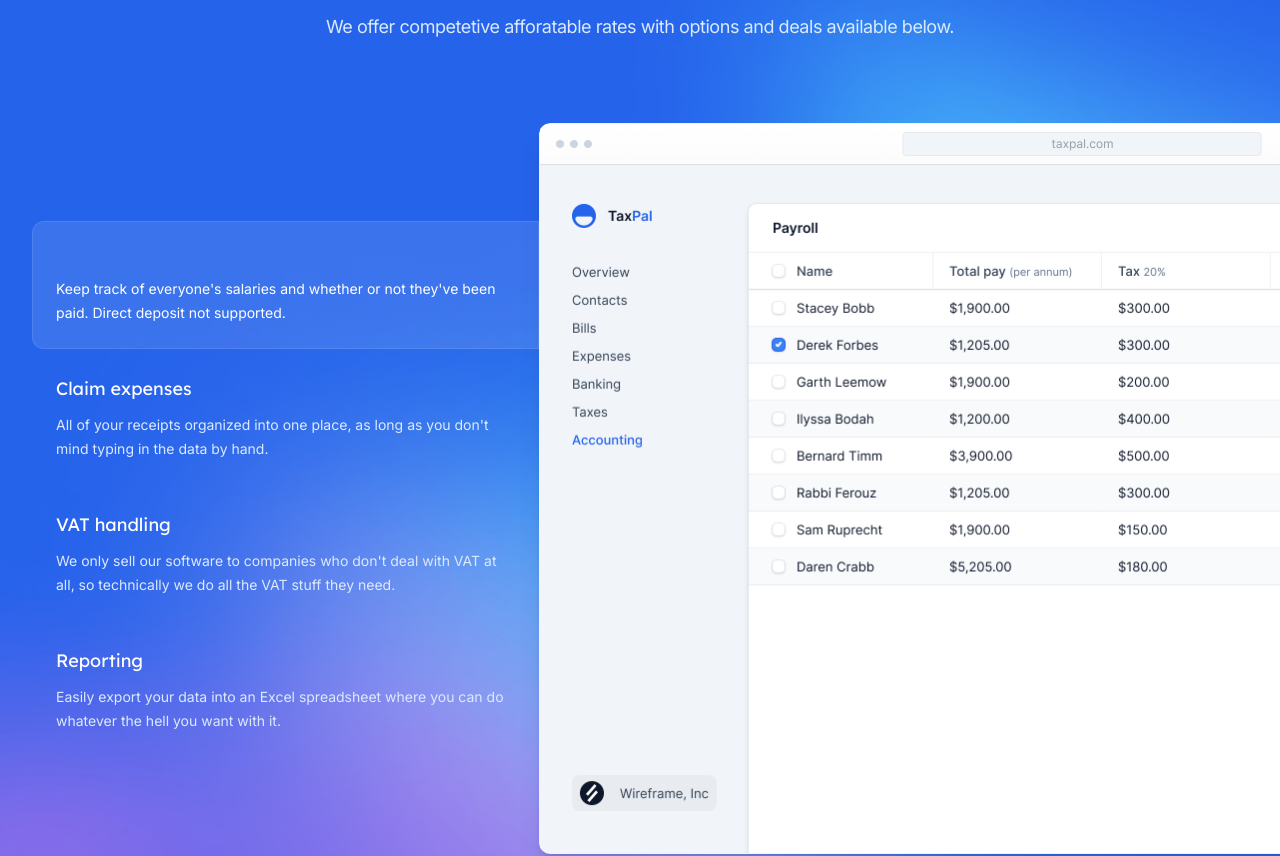
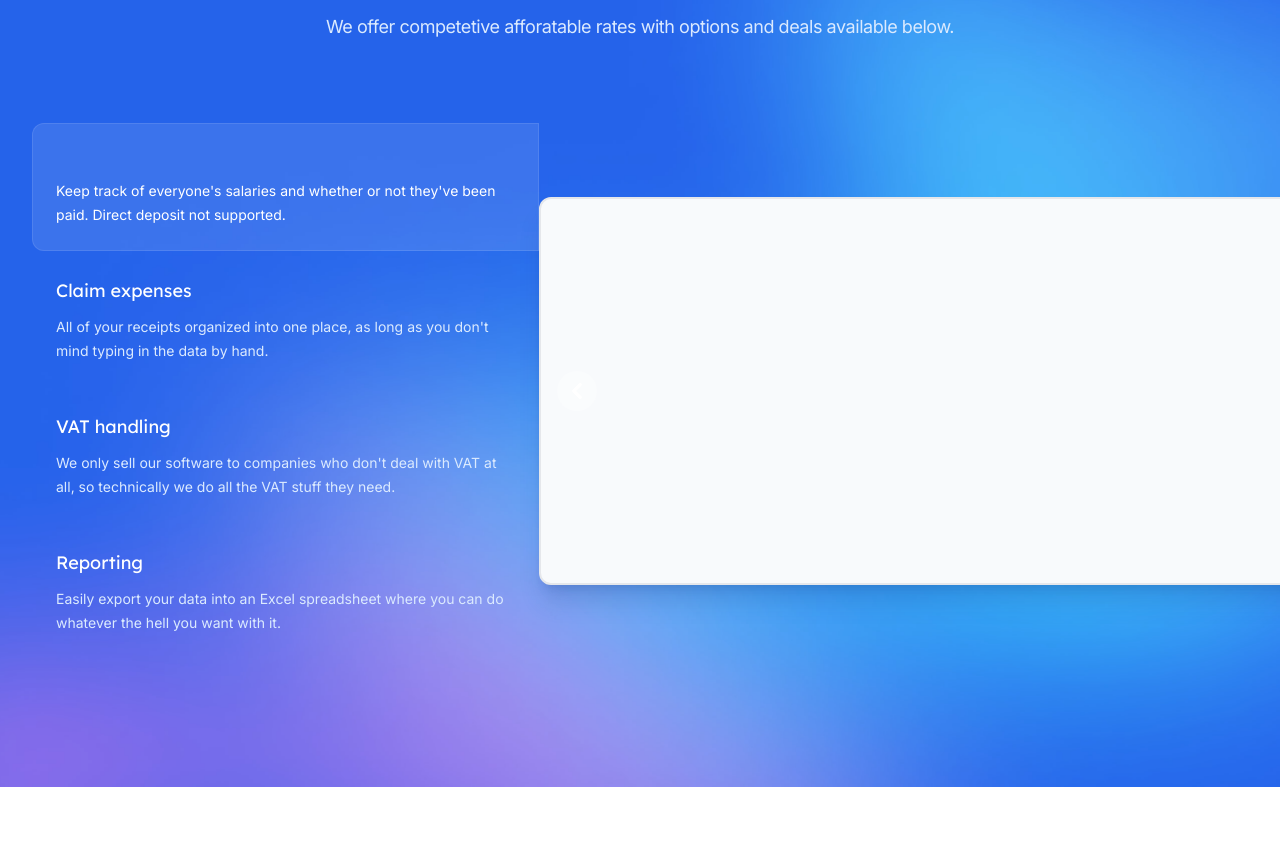
Before and after one commit to HunterBrennan1/devaviation, a Next.js app: page / in a window 1280 px wide. Shown: the part 1040-1896 px from the top of the page. Built offline with nearby package versions, Linux system fonts and the light colour scheme.

Commit message:
added carousel to primary features

```diff
--- a/src/components/PrimaryFeatures.jsx
+++ b/src/components/PrimaryFeatures.jsx
@@ -13,13 +13,14 @@
 import screenshotPayroll from '@/images/screenshots/payroll.png'
 import screenshotReporting from '@/images/screenshots/reporting.png'
 import screenshotVatReturns from '@/images/screenshots/vat-returns.png'
+import cessna from '@/images/screenshots/cessna.jpg'
 
 const features = [
   {
     title: '',
     description:
       "Keep track of everyone's salaries and whether or not they've been paid. Direct deposit not supported.",
-    image: screenshotPayroll,
+    image: cessna,
   },
   {
     title: 'Claim expenses',
@@ -137,14 +138,64 @@
                         {feature.description}
                       </p>
                     </div>
-                    <div className="mt-10 w-[45rem] overflow-hidden rounded-xl bg-slate-50 shadow-xl shadow-blue-900/20 sm:w-auto lg:mt-0 lg:w-[67.8125rem]">
-                      <Image
+                    <div className="mt-10 w-[45rem] overflow-hidden rounded-xl border-2 bg-slate-50 shadow-xl shadow-blue-900/20 sm:w-auto lg:mt-0 lg:w-[1070px]">
+                    <div id="default-carousel" class="relative w-full" data-carousel="slide">
+
+    <div class="relative h-56 overflow-hidden rounded-lg md:h-96">
+
+        <div class="hidden duration-700 ease-in-out" data-carousel-item>
+            <img src={cessna} class="absolute block w-full -translate-x-1/2 -translate-y-1/2 top-1/2 left-1/2" alt="..."></img>
+        </div>
+
+        <div class="hidden duration-700 ease-in-out" data-carousel-item>
+            <img src="/docs/images/carousel/carousel-2.svg" class="absolute block w-full -translate-x-1/2 -translate-y-1/2 top-1/2 left-1/2" alt="..."></img>
+        </div>
+
+        <div class="hidden duration-700 ease-in-out" data-carousel-item>
+            <img src="/docs/images/carousel/carousel-3.svg" class="absolute block w-full -translate-x-1/2 -translate-y-1/2 top-1/2 left-1/2" alt="..."></img>
+        </div>
+
+        <div class="hidden duration-700 ease-in-out" data-carousel-item>
+            <img src="/docs/images/carousel/carousel-4.svg" class="absolute block w-full -translate-x-1/2 -translate-y-1/2 top-1/2 left-1/2" alt="..."></img>
+        </div>
+
+        <div class="hidden duration-700 ease-in-out" data-carousel-item>
+            <img src="/docs/images/carousel/carousel-5.svg" class="absolute block w-full -translate-x-1/2 -translate-y-1/2 top-1/2 left-1/2" alt="..."></img>
+        </div>
+    </div>
+
+    <div class="absolute z-30 flex -translate-x-1/2 bottom-5 left-1/2 space-x-3 rtl:space-x-reverse">
+        <button type="button" class="w-3 h-3 rounded-full" aria-current="true" aria-label="Slide 1" data-carousel-slide-to="0"></button>
+        <button type="button" class="w-3 h-3 rounded-full" aria-current="false" aria-label="Slide 2" data-carousel-slide-to="1"></button>
+        <button type="button" class="w-3 h-3 rounded-full" aria-current="false" aria-label="Slide 3" data-carousel-slide-to="2"></button>
+        <button type="button" class="w-3 h-3 rounded-full" aria-current="false" aria-label="Slide 4" data-carousel-slide-to="3"></button>
+        <button type="button" class="w-3 h-3 rounded-full" aria-current="false" aria-label="Slide 5" data-carousel-slide-to="4"></button>
+    </div>
+
+    <button type="button" class="absolute top-0 start-0 z-30 flex items-center justify-center h-full px-4 cursor-pointer group focus:outline-none" data-carousel-prev>
+        <span class="inline-flex items-center justify-center w-10 h-10 rounded-full bg-white/30 dark:bg-gray-800/30 group-hover:bg-white/50 dark:group-hover:bg-gray-800/60 group-focus:ring-4 group-focus:ring-white dark:group-focus:ring-gray-800/70 group-focus:outline-none">
+            <svg class="w-4 h-4 text-white dark:text-gray-800 rtl:rotate-180" aria-hidden="true" xmlns="http://www.w3.org/2000/svg" fill="none" viewBox="0 0 6 10">
+                <path stroke="currentColor" stroke-linecap="round" stroke-linejoin="round" stroke-width="2" d="M5 1 1 5l4 4"/>
+            </svg>
+            <span class="sr-only">Previous</span>
+        </span>
+    </button>
+    <button type="button" class="absolute top-0 end-0 z-30 flex items-center justify-center h-full px-4 cursor-pointer group focus:outline-none" data-carousel-next>
+        <span class="inline-flex items-center justify-center w-10 h-10 rounded-full bg-white/30 dark:bg-gray-800/30 group-hover:bg-white/50 dark:group-hover:bg-gray-800/60 group-focus:ring-4 group-focus:ring-white dark:group-focus:ring-gray-800/70 group-focus:outline-none">
+            <svg class="w-4 h-4 text-white dark:text-gray-800 rtl:rotate-180" aria-hidden="true" xmlns="http://www.w3.org/2000/svg" fill="none" viewBox="0 0 6 10">
+                <path stroke="currentColor" stroke-linecap="round" stroke-linejoin="round" stroke-width="2" d="m1 9 4-4-4-4"/>
+            </svg>
+            <span class="sr-only">Next</span>
+        </span>
+    </button>
+</div>
+                      {/* <Image
                         className="w-full"
                         src={feature.image}
                         alt=""
                         priority
                         sizes="(min-width: 1024px) 67.8125rem, (min-width: 640px) 100vw, 45rem"
-                      />
+                      /> */}
                     </div>
                   </Tab.Panel>
                 ))}
```
